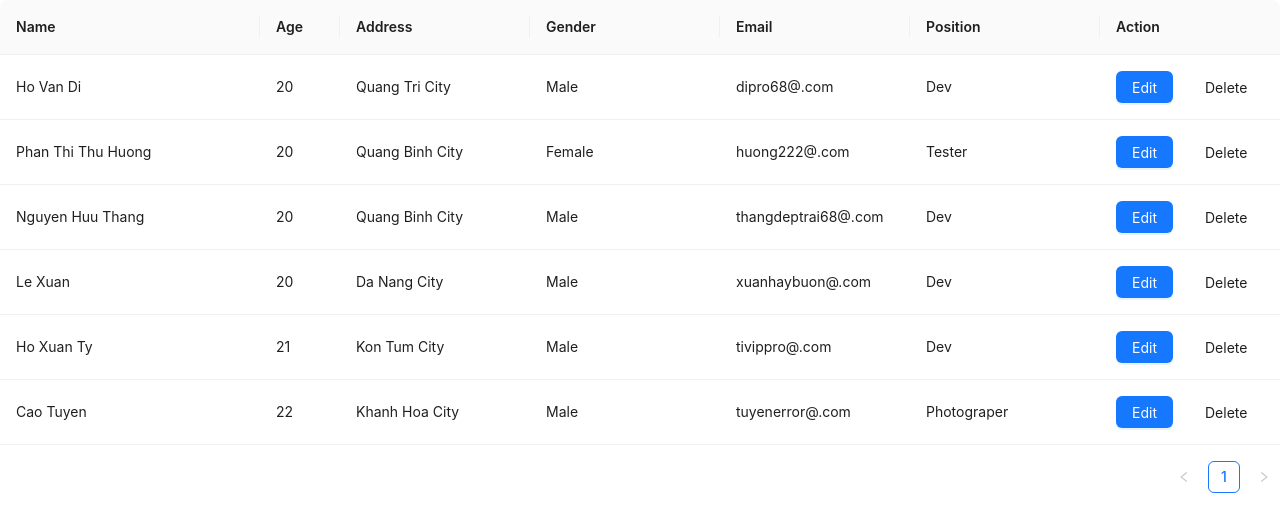
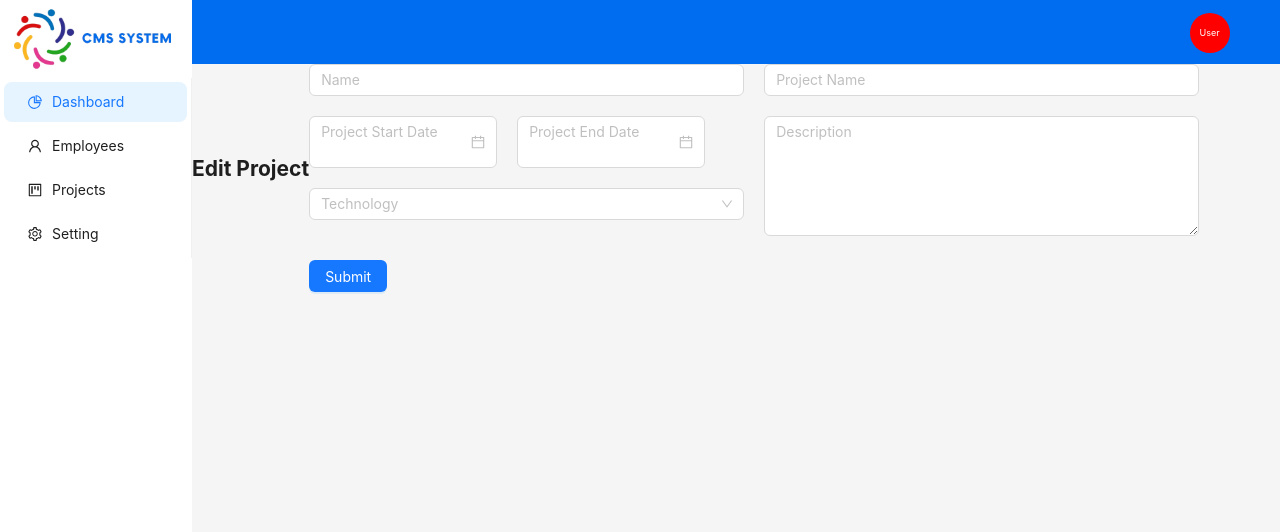
Before and after one commit to thibackend/ST-CMS-Project, a React (Vite) app in the folder EFP-client/: page /employees/edit in a window 1280 px wide. Shown: the top 532 px of the page. Built offline with nearby package versions, Linux system fonts and the light colour scheme.

Commit message:
refactor: config route after merge code from add-employee-page and show-project-interface

```diff
--- a/EFP-client/src/components/AddProject/AddProject.css
+++ b/EFP-client/src/components/AddProject/AddProject.css
@@ -1,10 +1,3 @@
-#root {
-  text-align: initial;
-  padding: 2rem;
-  display: flex;
-  min-height: 100vh;
-}
-
 .container {
   margin: 0 auto;
   display: flex;
--- a/EFP-client/src/components/AddProject/AddProject.jsx
+++ b/EFP-client/src/components/AddProject/AddProject.jsx
@@ -5,7 +5,7 @@ import "../AddProject/AddProject.css";
 const { TextArea } = Input;
 const { Option } = Select;
 
-const App = () => {
+const AddProject = () => {
   return (
     <div className="container">
       <div className="container-form">
@@ -51,4 +51,4 @@ const App = () => {
   );
 };
 
-export default App;
+export default AddProject;
--- a/EFP-client/src/components/DataTable/DataTable.jsx
+++ b/EFP-client/src/components/DataTable/DataTable.jsx
@@ -1,7 +1,11 @@
 import React from 'react';
 import './DataTable.css';
 import { Button, Space, Table, Modal, Form, Input } from 'antd';
+import { Link } from 'react-router-dom';
 
+const handleEdit = () => {
+
+}
 
 const columns = [
   {
@@ -46,10 +50,12 @@ const columns = [
     width: 180,
     render: (_, record) => (
       <Space size="middle">
-        <Button type="primary" onClick={() => handleEdit(record)}>
-          Edit
+        <Button type="primary" onClick={() => handleEdit()}>
+          <Link to={'/employees/edit'}>
+            Edit
+          </Link>
         </Button>
-        <Button type="danger" onClick={() => handleDelete(record)}>
+        <Button type="danger" onClick={() => handleDelete()}>
           Delete
         </Button>
       </Space>
@@ -115,5 +121,5 @@ const data = [
 
 
 
-const App = () => <Table columns={columns} dataSource={data} />;
-export default App;
+const ShowTable = () => <Table columns={columns} dataSource={data} />;
+export default ShowTable;
--- a/EFP-client/src/components/EditProject/EditProject.css
+++ b/EFP-client/src/components/EditProject/EditProject.css
@@ -1,10 +1,3 @@
-#root {
-  text-align: initial;
-  padding: 2rem;
-  display: flex;
-  min-height: 100vh;
-}
-
 .container {
   margin: 0 auto;
   display: flex;
--- a/EFP-client/src/components/EditProject/EditProject.jsx
+++ b/EFP-client/src/components/EditProject/EditProject.jsx
@@ -5,7 +5,7 @@ import "../AddProject/AddProject.css";
 const { TextArea } = Input;
 const { Option } = Select;
 
-const App = () => {
+const EditProject = () => {
   return (
     <div className="container">
       <h2 className="tile"> Edit Project</h2>
@@ -48,4 +48,4 @@ const App = () => {
   );
 };
 
-export default App;
+export default EditProject;
--- a/EFP-client/src/index.css
+++ b/EFP-client/src/index.css
@@ -1,68 +1,4 @@
-:root {
-  font-family: Inter, system-ui, Avenir, Helvetica, Arial, sans-serif;
-  line-height: 1.5;
-  font-weight: 400;
-
-  color-scheme: light dark;
-  color: rgba(255, 255, 255, 0.87);
-  background-color: #242424;
-
-  font-synthesis: none;
-  text-rendering: optimizeLegibility;
-  -webkit-font-smoothing: antialiased;
-  -moz-osx-font-smoothing: grayscale;
+* {
+  margin: 0;
+  padding: 0;
 }
-
-a {
-  font-weight: 500;
-  color: #646cff;
-  text-decoration: inherit;
-}
-a:hover {
-  color: #535bf2;
-}
-
-body {
-  margin: 0;
-  /* display: flex; */
-  place-items: center;
-  min-width: 320px;
-  min-height: 100vh;
-}
-
-h1 {
-  font-size: 3.2em;
-  line-height: 1.1;
-}
-
-button {
-  border-radius: 8px;
-  border: 1px solid transparent;
-  padding: 0.6em 1.2em;
-  font-size: 1em;
-  font-weight: 500;
-  font-family: inherit;
-  background-color: #1a1a1a;
-  cursor: pointer;
-  transition: border-color 0.25s;
-}
-button:hover {
-  border-color: #646cff;
-}
-button:focus,
-button:focus-visible {
-  outline: 4px auto -webkit-focus-ring-color;
-}
-
-@media (prefers-color-scheme: light) {
-  :root {
-    color: #213547;
-    background-color: #ffffff;
-  }
-  a:hover {
-    color: #747bff;
-  }
-  button {
-    background-color: #f9f9f9;
-  }
-}
--- a/EFP-client/src/main.jsx
+++ b/EFP-client/src/main.jsx
@@ -6,7 +6,6 @@ import DataTable from './components/DataTable/DataTable.jsx'
 
 ReactDOM.createRoot(document.getElementById('root')).render(
   <React.StrictMode>
-    {/* <App /> */}
-    <DataTable />
+    <App />
   </React.StrictMode>,
 )
--- a/EFP-client/src/pages/Employee.jsx
+++ b/EFP-client/src/pages/Employee.jsx
@@ -1,9 +1,8 @@
 import React from 'react'
-
+import ShowTable from '../components/DataTable/DataTable'
 function Employee() {
   return (
-    <div>
-hi    </div>
+    <ShowTable/>
   )
 }
 
--- a/EFP-client/src/route.jsx
+++ b/EFP-client/src/route.jsx
@@ -3,13 +3,15 @@ import Dashboard from "./pages/Dashboard"
 import Employee from "./pages/Employee"
 import Project from "./pages/Project"
 import Setting from "./pages/Setting"
+import EditProject from "./components/EditProject/EditProject"
 
 const Routes = [
     { path: "/dashboard", element: <Dashboard/>, isPrivate: false},
     { path: "/login", element: <Login/>, isPrivate: false},
     { path: "/employees", element: <Employee/>, isPrivate: true},
     { path: "/projects", element: <Project/>, isPrivate: true},
-    { path: "/setting", element: <Setting/>, isPrivate: true}
+    { path: "/setting", element: <Setting/>, isPrivate: true},
+    { path: "/employees/edit", element: <EditProject/>, isPrivate: true}
 ]
 
 export const routes = {
```
Also changed, not shown: EFP-client/src/App.css (line endings or trailing spaces).
